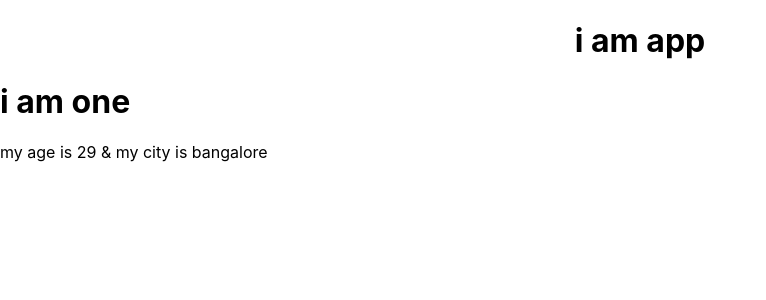
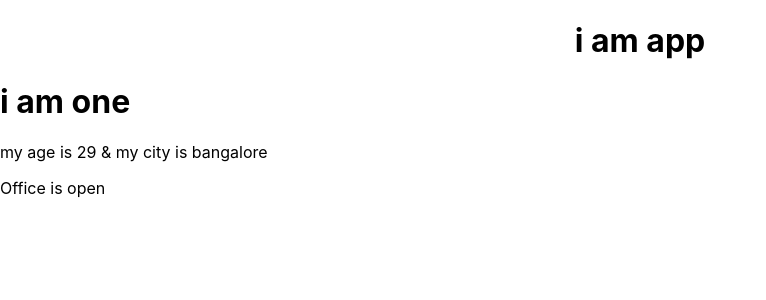
Before and after one commit to PrabhuSPK/ReactJs_Basics_02, a React (Create React App) app in the folder project/: page / in a window 1280 px wide. Shown: the top 300 px of the page, without its empty margins (0-766 px from the left). Built offline with nearby package versions, Linux system fonts and the light colour scheme.

Commit message:
Props-conditional rendering  { office ? <p>Office is open</p> : <p>Office is closed</p>}

```diff
--- a/project/src/components/One.js
+++ b/project/src/components/One.js
@@ -7,6 +7,9 @@ function Name(){
   // const bio = {"name":"prabhu","location":"musiri"}
   const bio = {}
   const data = {"age":29,"city":"bangalore"}
+  const office = true //Office is open
+  // const office = false //Office is closed
+
     return(
       <>
       <h1>i am one</h1>
@@ -15,6 +18,7 @@ function Name(){
        <Two bio={bio} /> : null }
 
       <Four data={data} />
+      { office ? <p>Office is open</p> : <p>Office is closed</p>}
     </>
       )
   }
```
